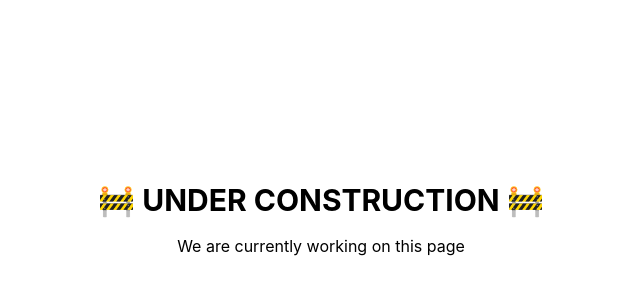
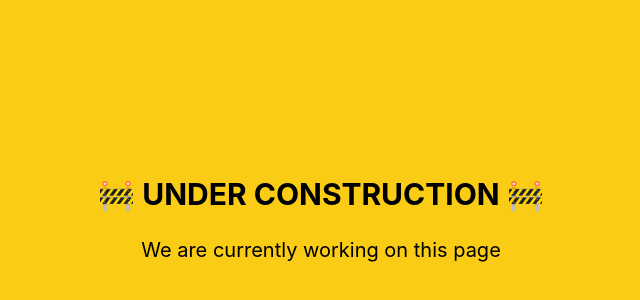
Before and after one commit to ma-thibaud/portfolio-v2, a React (Create React App) app: page / in a window 1280 px wide. Shown: the part 180-480 px from the top of the page, without its empty margins (319-959 px from the left). Built offline with nearby package versions, Linux system fonts and the light colour scheme.

Commit message:
style: add bg color

```diff
--- a/src/App.tsx
+++ b/src/App.tsx
@@ -2,10 +2,10 @@ import "./App.css";
 
 function App() {
   return (
-    <div className="flex h-screen">
+    <div className="flex h-screen bg-yellow-400">
       <div className="m-auto text-center">
         <h1 className="text-3xl font-bold">🚧 UNDER CONSTRUCTION 🚧</h1>
-        <h2 className="mt-4">We are currently working on this page</h2>
+        <h2 className="mt-6 text-xl">We are currently working on this page</h2>
       </div>
     </div>
   );
```
